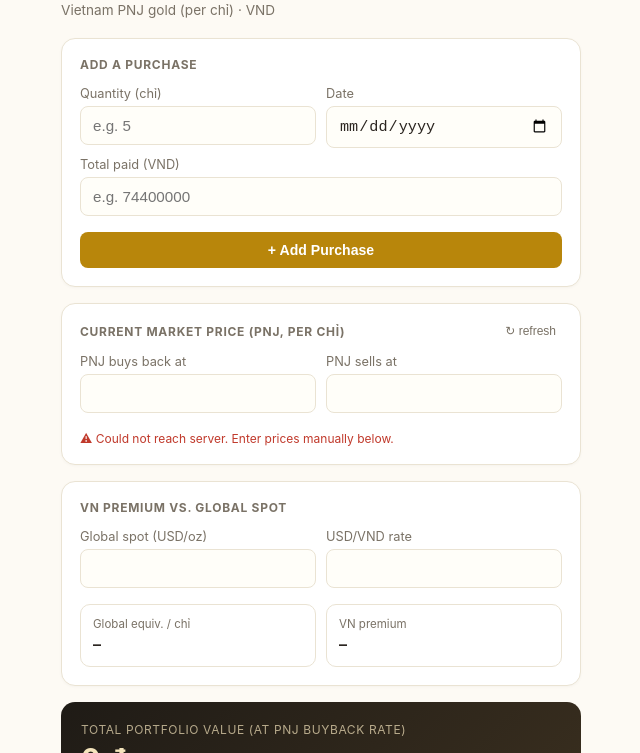
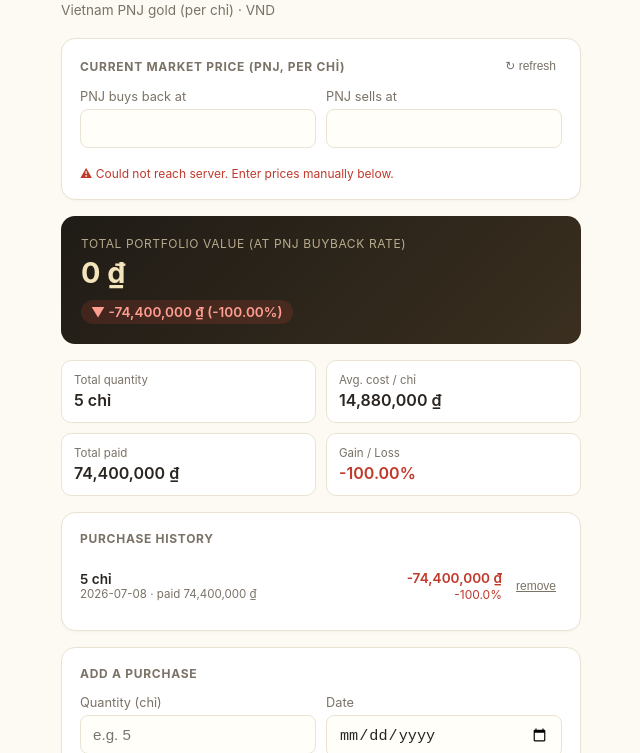
Before and after one commit to gurpreetbajaj1-gsb/gold-portfolio-tracker, a website: page public/index.html in a window 1280 px wide. Shown: the part 47-800 px from the top of the page, without its empty margins (319-959 px from the left). Drawn offline with Linux system fonts and the light colour scheme; no server answers.

Commit message:
Remove VN premium vs. global spot section, move Add Purchase to end
Simplifies the page to the numbers people actually track: PNJ price
and portfolio P&L. Add Purchase now sits after Purchase History since
it's an occasional action, not something needed at a glance.

```diff
--- a/public/index.html
+++ b/public/index.html
@@ -58,16 +58,6 @@
   <div class="sub">Vietnam PNJ gold (per chỉ) &middot; VND</div>
 
   <div class="card">
-    <h2>Add a Purchase</h2>
-    <div class="row">
-      <div class="field"><label>Quantity (chỉ)</label><input type="number" id="newQty" step="0.1" placeholder="e.g. 5"></div>
-      <div class="field"><label>Date</label><input type="date" id="newDate"></div>
-    </div>
-    <div class="field"><label>Total paid (VND)</label><input type="number" id="newPaid" step="100000" placeholder="e.g. 74400000"></div>
-    <button class="btn" onclick="addPurchase()">+ Add Purchase</button>
-  </div>
-
-  <div class="card">
     <h2>
       Current Market Price (PNJ, per chỉ)
       <button class="btn-sm" onclick="refreshPrices(true)" style="text-decoration:none;">↻ refresh</button>
@@ -77,18 +67,6 @@
       <div class="field"><label>PNJ sells at</label><input type="number" id="sellprice" step="10000"></div>
     </div>
     <div id="priceStatus" class="status">Loading live price…</div>
-  </div>
-
-  <div class="card">
-    <h2>VN Premium vs. Global Spot</h2>
-    <div class="row">
-      <div class="field"><label>Global spot (USD/oz)</label><input type="number" id="spotUsd" step="1"></div>
-      <div class="field"><label>USD/VND rate</label><input type="number" id="usdVnd" step="1"></div>
-    </div>
-    <div class="stats" style="margin-top:4px;">
-      <div class="stat"><div class="k">Global equiv. / chỉ</div><div class="v" id="globalPerChi">–</div></div>
-      <div class="stat"><div class="k">VN premium</div><div class="v" id="premiumPct">–</div></div>
-    </div>
   </div>
 
   <div class="hero">
@@ -107,6 +85,16 @@
   <div class="card" style="margin-top:16px;">
     <h2>Purchase History</h2>
     <div id="purchaseList"><div class="empty">No purchases yet</div></div>
+  </div>
+
+  <div class="card">
+    <h2>Add a Purchase</h2>
+    <div class="row">
+      <div class="field"><label>Quantity (chỉ)</label><input type="number" id="newQty" step="0.1" placeholder="e.g. 5"></div>
+      <div class="field"><label>Date</label><input type="date" id="newDate"></div>
+    </div>
+    <div class="field"><label>Total paid (VND)</label><input type="number" id="newPaid" step="100000" placeholder="e.g. 74400000"></div>
+    <button class="btn" onclick="addPurchase()">+ Add Purchase</button>
   </div>
 
   <div class="note">
@@ -193,24 +181,6 @@
   }).join('');
 }
 
-function calcPremium(){
-  const spot = parseFloat(document.getElementById('spotUsd').value) || 0;
-  const rate = parseFloat(document.getElementById('usdVnd').value) || 0;
-  const sellprice = parseFloat(document.getElementById('sellprice').value) || 0;
-  const globalPerChiUsd = spot * (3.75 / 31.1034768);
-  const globalPerChiVnd = globalPerChiUsd * rate;
-  const premiumVnd = sellprice - globalPerChiVnd;
-  const premiumPct = globalPerChiVnd > 0 ? (premiumVnd / globalPerChiVnd) * 100 : 0;
-  document.getElementById('globalPerChi').textContent = globalPerChiVnd > 0 ? fmt(globalPerChiVnd) : '–';
-  const premEl = document.getElementById('premiumPct');
-  if(globalPerChiVnd > 0){
-    premEl.textContent = (premiumPct>=0?'+':'') + premiumPct.toFixed(1) + '%';
-    premEl.style.color = premiumPct >= 0 ? 'var(--red)' : 'var(--green)';
-  } else {
-    premEl.textContent = '–';
-  }
-}
-
 function calc(){
   const buyback = parseFloat(document.getElementById('buyback').value) || 0;
   const totalQty = purchases.reduce((s,p) => s + p.qty, 0);
@@ -236,7 +206,6 @@
     badge.className = 'pnl';
   }
   renderList();
-  calcPremium();
 }
 
 async function refreshPrices(force){
@@ -253,8 +222,6 @@
     }
     document.getElementById('buyback').value = data.pnj.buy;
     document.getElementById('sellprice').value = data.pnj.sell;
-    if(data.globalSpot) document.getElementById('spotUsd').value = data.globalSpot.usdPerOz;
-    if(data.usdVnd) document.getElementById('usdVnd').value = data.usdVnd.sell;
 
     const time = new Date(data.fetchedAt).toLocaleString();
     if(data.stale){
@@ -272,9 +239,6 @@
 }
 
 document.getElementById('buyback').addEventListener('input', calc);
-document.getElementById('sellprice').addEventListener('input', calcPremium);
-document.getElementById('spotUsd').addEventListener('input', calcPremium);
-document.getElementById('usdVnd').addEventListener('input', calcPremium);
 
 loadPurchases();
 refreshPrices(false);
```
